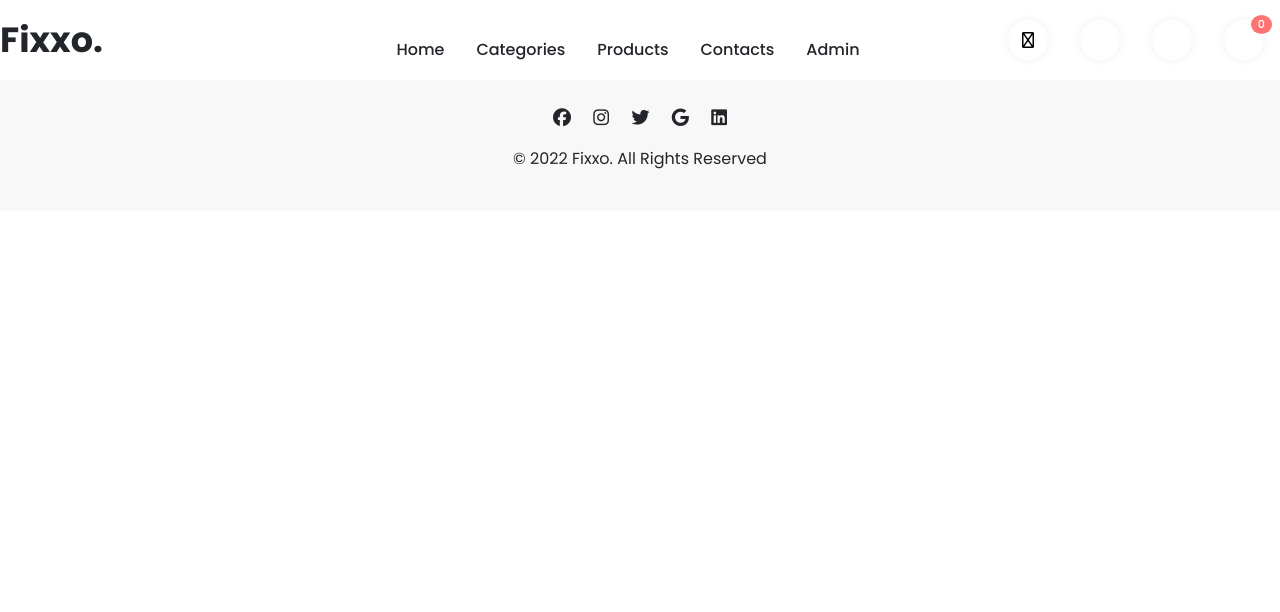
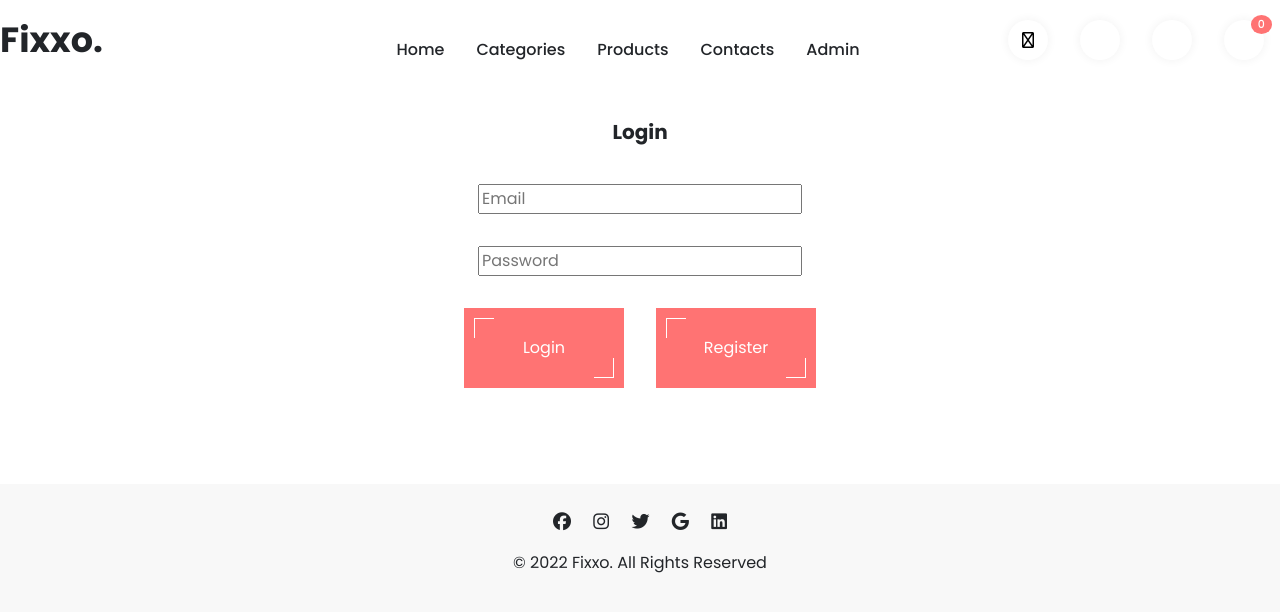
Before and after one commit to Demsity/assignment-react-back, a React (Create React App) app: page /login in a window 1280 px wide. Shown: the top 612 px of the page. Built offline with nearby package versions, Linux system fonts and the light colour scheme; no server answers; some icons are missing.

Commit message:
added login screen and functionallity

```diff
--- a/src/Components/ContactForm.tsx
+++ b/src/Components/ContactForm.tsx
@@ -59,10 +59,6 @@
     return (
         <section className='container __form-container'>
             {
-
-
-
-
                 formSubmitted ?
                 (
                     <div className='__succsess container '>
--- /dev/null
+++ b/src/SCSS/Views/_login.scss
@@ -0,0 +1,24 @@
+.__login-container {
+    margin-top: 120px;
+    max-width: 1110px;
+    flex-direction: column;
+    justify-content: center;
+    align-items: center;
+
+    .__login-form {
+        display: flex;
+        justify-content: center;
+        align-items: center;
+        flex-direction: column;
+
+        input {
+            margin: 1rem;
+        }
+
+        .__btn-red {
+            width: 160px;
+            height: 80px;
+            margin: 1rem;
+        }
+    }
+}
--- a/src/SCSS/styles.scss
+++ b/src/SCSS/styles.scss
@@ -29,3 +29,5 @@
 @import './Components/salegrid';
 
 @import './SubRoutes/product-sub-routes';
+
+@import './Views/login';
--- a/src/SubRoutes/CreateProduct.tsx
+++ b/src/SubRoutes/CreateProduct.tsx
@@ -9,6 +9,7 @@
   category: string
   price: number
   rating: number
+  tag: string
   imageName: string
 }
 
@@ -23,7 +24,7 @@
 
 
 function CreateProduct() {
-  const [default_product, setDefault_product] = useState<INewProduct>({name: '', description: '', category: '', price: NaN, rating: NaN, imageName: ''})
+  const [default_product, setDefault_product] = useState<INewProduct>({name: '', description: '', category: '', price: NaN, rating: NaN, tag: '', imageName: ''})
   const [default_error, setDefault_error] = useState<IError>({name: '', description: '', category: '', price: '', rating: '', imageName: ''})
   const [newProduct, setNewProduct] = useState<INewProduct>(default_product)
   const [productError, setProductError] = useState<IError>(default_error)
@@ -40,11 +41,15 @@
     setNewProduct({...newProduct, [id]: parseInt(value) })
   }
 
+  const onRadio = (e: React.ChangeEvent<HTMLInputElement>) => {
+    const {name, value} = e.target
+    setNewProduct({...newProduct, [name]: value})
+  }
+
   useEffect(() => {
     setProductError(validateProduct(newProduct))
 
   }, [newProduct])
-
 
 
   const handleSubmit = (e:React.FormEvent<EventTarget>) => {
@@ -77,6 +82,9 @@
   return (
     <div className='container __cp-container'>
       <Breadcrumbs page='Create Product' prevPage='Admin' />
+        {
+          formSubmitted ? <div>Product Created</div> : <div></div>
+        }
       <form onSubmit={handleSubmit} className='__cp-form' noValidate>
         <label>Title</label>
         <input type="text" id='name' value={newProduct.name} onChange={event => onChange(event)} />
@@ -96,9 +104,12 @@
         <label>Image(link)</label>
         <input id='imageName' type="text" value={newProduct.imageName} onChange={event => onChange(event)} />
         <div id='name-error' className='__text-error'>{productError.imageName}</div>
-        {
-          formSubmitted ? <div>Product Created</div> : <div></div>
-        }
+        <label>Featured Product</label>
+        <input type='radio' name='tag' value='featured' onChange={event => onRadio(event)}  />
+        <label>News</label>
+        <input type='radio' name='tag' value='news' onChange={event => onRadio(event)}  />
+        <label>No Tag</label>
+        <input type='radio' name='tag' value='' onChange={event => onRadio(event)}  />
         <button className='__btn-red mt-3'>Create Product</button>
       </form>
     </div>
--- a/src/Utilities/Submit&Validation.ts
+++ b/src/Utilities/Submit&Validation.ts
@@ -1,3 +1,4 @@
+import { stringify } from "querystring"
 import { ProductInterface } from "./Interfaces"
 
 interface ValidateI {
--- a/src/Views/LogInView.tsx
+++ b/src/Views/LogInView.tsx
@@ -1,14 +1,120 @@
-import React from 'react'
+import { stringify } from 'querystring'
+import React, { useState } from 'react'
 import Footer from '../Components/Footer'
 import Navbar from '../Components/Navbar'
 
+interface IUser {
+  name?: string
+  email: string
+  password: string
+}
+
+
 function LogInView() {
+  const [page, setPage] = useState(true)
+  const [error, setError] = useState('')
+  const [default_user, setDefault_user] = useState<IUser>({name: '', email: '', password: ''})
+  const [user, setUser] = useState<IUser>(default_user)
+
+  console.log(user)
+  const onChange = (e: React.ChangeEvent<HTMLInputElement> | React.ChangeEvent<HTMLTextAreaElement>)=>{
+    const {name, value} = e.target
+    setUser({...user, [name]: value })
+}
+
+  const onLogin = (e: React.FormEvent<EventTarget>) => {
+    e.preventDefault()
+
+    fetch('http://localhost:4000/api/users/login', {
+      method: 'post',
+      headers: {
+          'Content-Type': 'application/json'
+      },
+      body: JSON.stringify(user)
+  })
+  .then (res => {
+      if (res.status === 201 || res.status === 200) {
+          setPage(true)
+          setUser(default_user)
+      }else if (res.status === 404 || res.status === 400) {
+        setError('User or password was incorrect or not registerd')
+        setUser(default_user)
+      } else {
+        setError('Something went wrong. Error 500')
+        setUser(default_user)
+      }
+
+
+  })
+  }
+
+  const onRegister = (e: React.FormEvent<EventTarget>) => {
+    e.preventDefault()
+
+    fetch('http://localhost:4000/api/users/register', {
+      method: 'post',
+      headers: {
+          'Content-Type': 'application/json'
+      },
+      body: JSON.stringify(user)
+  })
+  .then (res => {
+      if (res.status === 201 || res.status === 200) {
+          setPage(true)
+          setUser(default_user)
+      } else if (res.status === 409) {
+        setError('Email is already in use')
+        setUser(default_user)
+      } else {
+        setError('Something went wrong. Error 500')
+        setUser(default_user)
+      }
+
+  })
+  }
+
+  if (page) {
     return (
       <>
         <Navbar />
+          <div className='__login-container container'>
+            <h2>Login</h2>
+            <p>{error}</p>
+            <form className='__login-form' onSubmit={onLogin}>
+              <input type="text" name='email' placeholder='Email' value={user.email} onChange={onChange} />
+              <input type="password" name='password' placeholder='Password' value={user.password} onChange={onChange} />
+              <div>
+                <button className='__btn-red' type='submit' >Login</button>
+                <button className='__btn-red' type='button' onClick={() => setPage(false)} >Register</button>
+              </div>
+            </form>
+          </div>
+        <Footer />
+      </>
+    )
+  } else {
+    return (
+      <>
+        <Navbar />
+          <div className='__login-container container'>
+            <h2>Register</h2>
+            <p>{error}</p>
+            <form onSubmit={onRegister} className='__login-form'>
+              <input type="text" name='name' placeholder='Name' value={user.name} onChange={onChange} />
+              <input type="text" name='email' placeholder='Email' value={user.email} onChange={onChange} />
+              <input type="password" name='password' placeholder='Password' value={user.password} onChange={onChange} />
+              <div>
+                <button className='__btn-red' type='submit' >Register</button>
+                <button className='__btn-red' type='button' onClick={() => setPage(true)} >Login</button>
+              </div>
+            </form>
+          </div>
         <Footer />
       </>
     )
   }
 
+
+}
+
 export default LogInView
```
Also changed, not shown: src/CSS/styles.min.css, 1 other file (tests, documents, lock files or other folders). Lines whose indentation alone changed are shown as unchanged.
